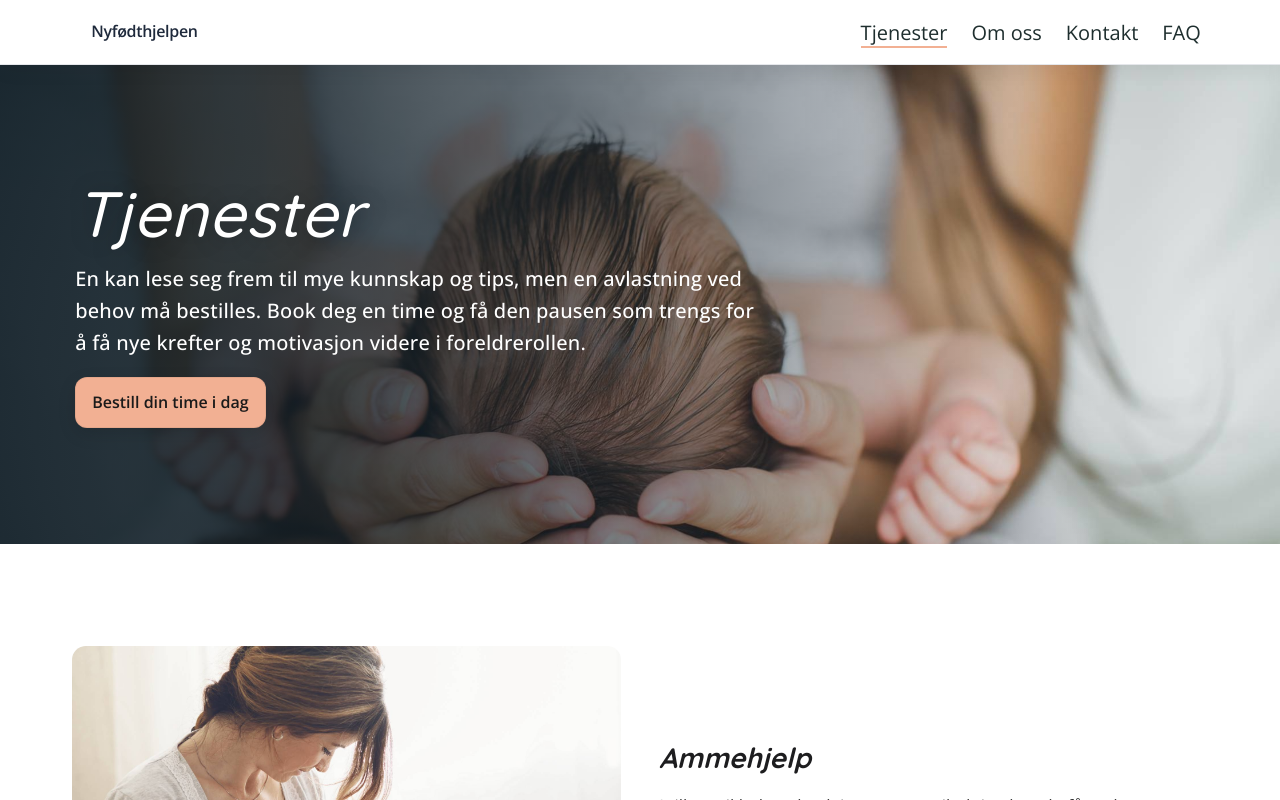
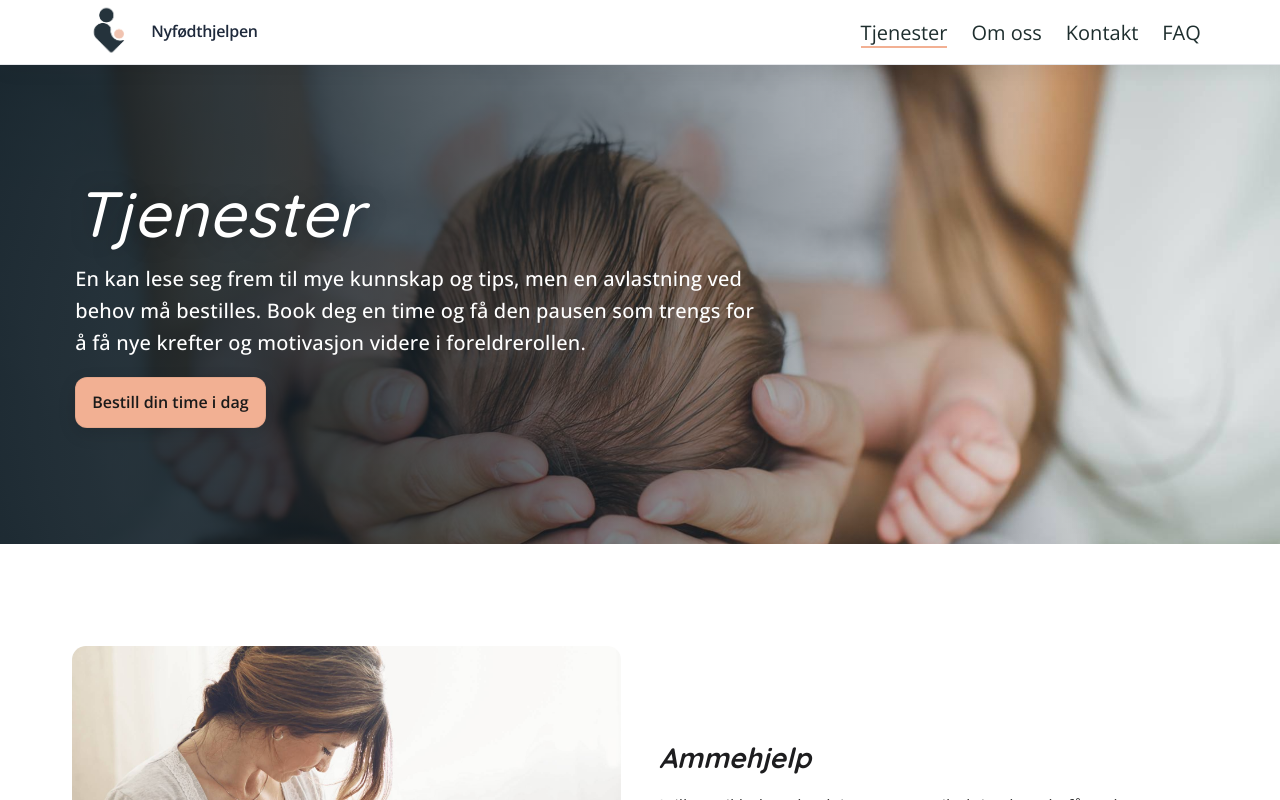
Before and after one commit to Thomklakk/nyfodthjelpen, a plain HTML site: page tjenester.html in a window 1280 px wide. Shown: the top 800 px of the page. Drawn offline with nearby package versions, Linux system fonts and the light colour scheme.

Commit message:
Update tjenester.html

```diff
--- a/tjenester.html
+++ b/tjenester.html
@@ -22,7 +22,7 @@
   <header class="site-header">
     <div class="container header-inner">
       <a class="brand" href="index.html" aria-label="Nyfødthjelpen hjem">
-        <img src="images/blå,rosa-ikon.png" alt="" class="brand-logo">
+        <img src="images/blarosaikon.png" alt="" class="brand-logo">
         <span class="brand-text">Nyfødthjelpen</span>
       </a>
 
```
